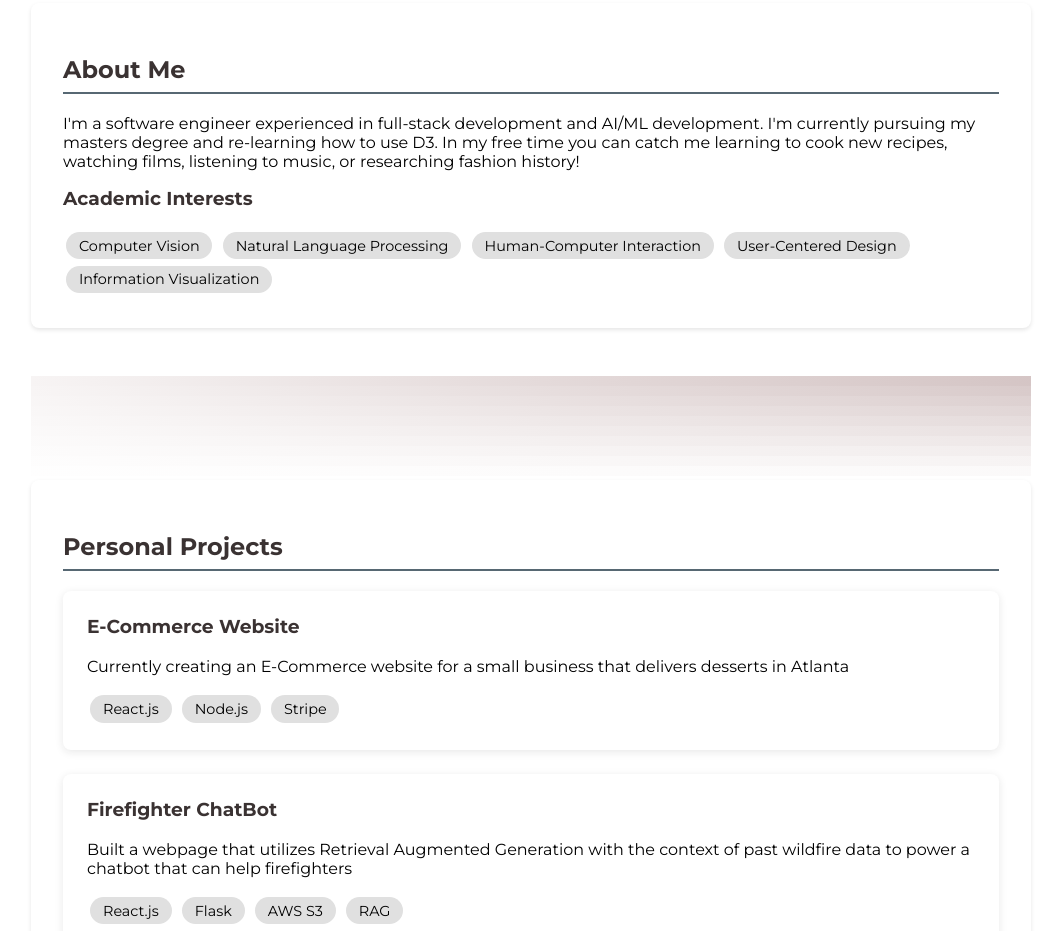
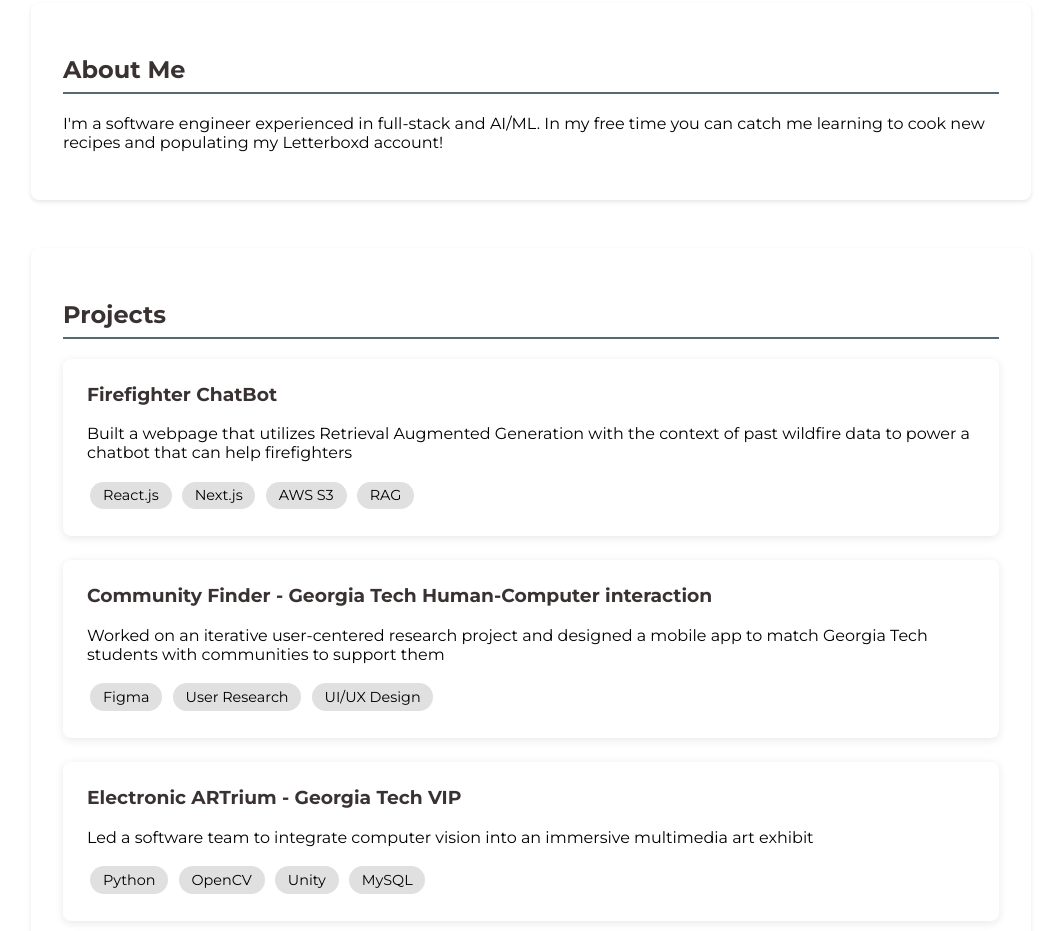
Before and after one commit to Stevenlecs/stevenlecs.github.io, a plain HTML site: page index.html in a window 1280 px wide. Shown: the part 343-1274 px from the top of the page, without its empty margins (109-1171 px from the left). Drawn offline with Linux system fonts and the light colour scheme.

Commit message:
updated portfolio

```diff
--- a/index.html
+++ b/index.html
@@ -15,51 +15,19 @@
             <rect width="100%" height="100%"/>
         </svg>
         <h1>Steven Le</h1>
-        <p>MSCS Student @ Georgia Tech | Software engineer</p>
+        <p>MSCS Graduate from Georgia Tech | Software engineer</p>
         <a href="resume.pdf" download class="resumeBtn">Download My Resume</a>
     </div>
 
     <div class="container">
         <section class="section" id="about">
             <h2>About Me</h2>
-            <p>I'm a software engineer experienced in full-stack development and AI/ML development. I'm currently pursuing my masters degree and re-learning how to use D3.
-                In my free time you can catch me learning to cook new recipes, watching films, listening to music, or researching fashion history!</p>
-            <h3>Academic Interests</h3>
-            <span class="techTag">Computer Vision</span>
-            <span class="techTag">Natural Language Processing</span>
-            <span class="techTag">Human-Computer Interaction</span>
-            <span class="techTag">User-Centered Design</span>
-            <span class="techTag">Information Visualization</span>
+            <p>I'm a software engineer experienced in full-stack and AI/ML.
+                In my free time you can catch me learning to cook new recipes and populating my Letterboxd account!</p>
         </section>
 
-        <!-- using svg to make a visual divider -->
-        <section>
-            <div class="stacked-divider">
-                <svg viewBox="0 0 1000 100">
-                    <defs>
-                        <linearGradient id="grad" x1="0%" y1="0%" x2="100%" y2="0%">
-                            <stop offset="0%" style="stop-color:#f0eaea" />
-                            <stop offset="50%" style="stop-color:#c7b2b2" />
-                            <stop offset="100%" style="stop-color:#a58484"/>
-                        </linearGradient>
-                    </defs>
-                    <rect x="-10" y="90" width="1100" height="10" fill="url(#grad)" opacity="0.05" />
-                    <rect x="-10" y="80" width="1100" height="10" fill="url(#grad)" opacity="0.1" />
-                    <rect x="-10" y="70" width="1100" height="10" fill="url(#grad)" opacity="0.15" />
-                    <rect x="-10" y="60" width="1100" height="10" fill="url(#grad)" opacity="0.2" />
-                    <rect x="-10" y="50" width="1100" height="10" fill="url(#grad)" opacity="0.25" />
-                    <rect x="-10" y="40" width="1100" height="10" fill="url(#grad" opacity="0.3" />
-                    <rect x="-10" y="30" width="1100" height="10" fill="url(#grad)" opacity="0.35" />
-                    <rect x="-10" y="20" width="1100" height="10" fill="url(#grad)" opacity="0.4" />
-                    <rect x="-10" y="10" width="1100" height="10" fill="url(#grad)" opacity="0.45" />
-                    <rect x="-10" y="0" width="1100" height="10" fill="url(#grad)" opacity="0.5" />
-                </svg>
-            </div>
-        </section>
-
-        <!-- This section is dynamically populated in script.js -->
         <section class="section" id="projects">
-            <h2>Personal Projects</h2>
+            <h2>Projects</h2>
             <div id="projectsList"></div>
         </section>
     </div>
--- a/portfolioData.json
+++ b/portfolioData.json
@@ -1,24 +1,20 @@
 {
   "projects": [
-    {
-      "title": "E-Commerce Website",
-      "description": "Currently creating an E-Commerce website for a small business that delivers desserts in Atlanta",
-      "technologies": ["React.js", "Node.js", "Stripe"]
-    },
+
     {
       "title": "Firefighter ChatBot",
       "description": "Built a webpage that utilizes Retrieval Augmented Generation with the context of past wildfire data to power a chatbot that can help firefighters",
-      "technologies": ["React.js", "Flask", "AWS S3", "RAG"]
+      "technologies": ["React.js", "Next.js", "AWS S3", "RAG"]
     },
     {
       "title": "Community Finder - Georgia Tech Human-Computer interaction",
       "description": "Worked on an iterative user-centered research project and designed a mobile app to match Georgia Tech students with communities to support them",
-      "technologies": ["Figma", "User Research"]
+      "technologies": ["Figma", "User Research", "UI/UX Design"]
     },
     {
       "title": "Electronic ARTrium - Georgia Tech VIP",
       "description": "Led a software team to integrate computer vision into an immersive multimedia art exhibit",
-      "technologies": ["Python", "OpenCV", "Unity", "PostgreSQL"]
+      "technologies": ["Python", "OpenCV", "Unity", "MySQL"]
     },
     {
       "title": "Lung Cancer Predictor",
```
